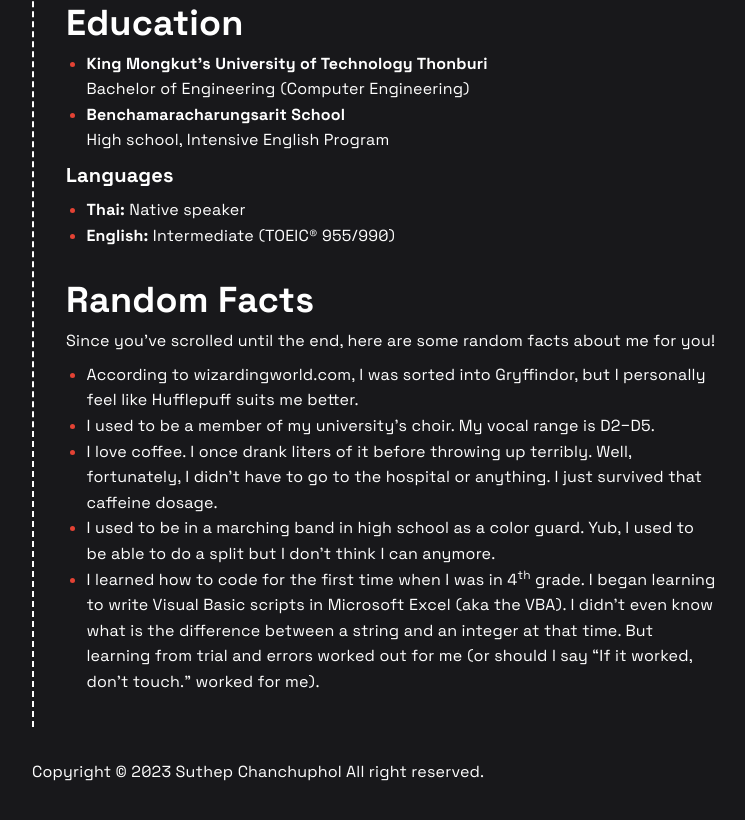
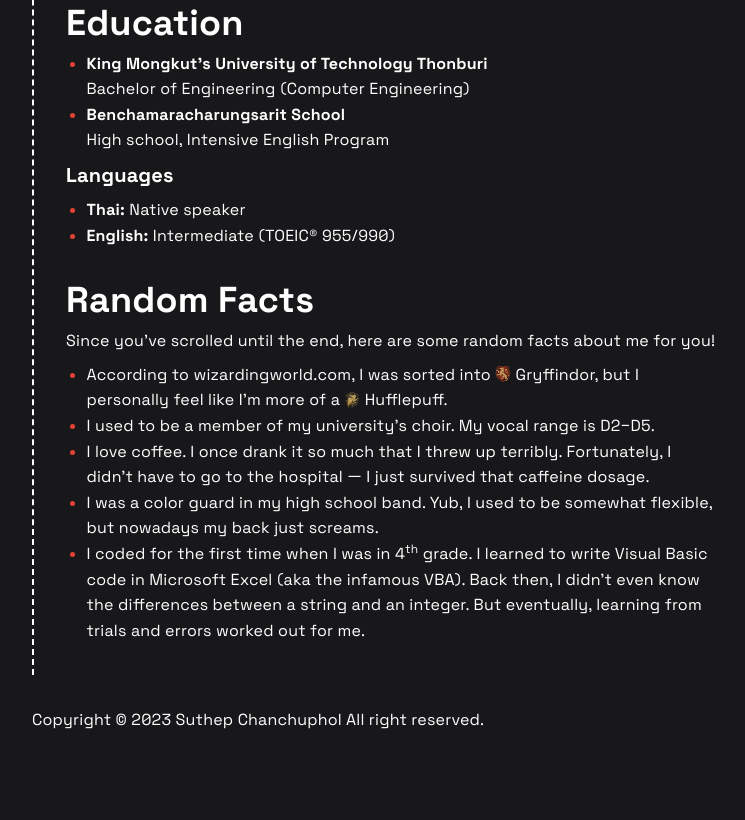
Before and after one commit to rootEnginear/rootEnginear.github.io, an Astro site: page / in a window 1280 px wide. Shown: the part 4737-5557 px from the top of the page, without its empty margins (532-1277 px from the left). Built offline with nearby package versions, Linux system fonts and the light colour scheme; Astro itself is replaced by a stand-in of ours.

Commit message:
fix: adjust random facts

```diff
--- a/src/sections/random-facts.astro
+++ b/src/sections/random-facts.astro
@@ -5,27 +5,40 @@
   </p>
   <ul class="ml-list list-disc marker:text-accent">
     <li>
-      According to wizardingworld.com, I was sorted into Gryffindor, but I personally feel
-      like Hufflepuff suits me better.
+      According to wizardingworld.com, I was sorted into <img
+        class="-top-2 inline-block"
+        src="./img/gryffindor.webp"
+        alt=""
+        width="16"
+        height="16"
+        loading="lazy"
+        decoding="async"
+      /> Gryffindor, but I personally feel like I&apos;m more of a <img
+        class="-top-2 inline-block"
+        src="./img/hufflepuff.webp"
+        alt=""
+        width="16"
+        height="16"
+        loading="lazy"
+        decoding="async"
+      /> Hufflepuff.
     </li>
     <li>
       I used to be a member of my university&apos;s choir. My vocal range is D2&ndash;D5.
     </li>
     <li>
-      I love coffee. I once drank liters of it before throwing up terribly. Well,
-      fortunately, I didn&apos;t have to go to the hospital or anything. I just survived
-      that caffeine dosage.
+      I love coffee. I once drank it so much that I threw up terribly. Fortunately, I
+      didn&apos;t have to go to the hospital — I just survived that caffeine dosage.
     </li>
     <li>
-      I used to be in a marching band in high school as a color guard. Yub, I used to be
-      able to do a split but I don&apos;t think I can anymore.
+      I was a color guard in my high school band. Yub, I used to be somewhat flexible, but
+      nowadays my back just screams.
     </li>
     <li>
-      I learned how to code for the first time when I was in 4<sup>th</sup> grade. I began
-      learning to write Visual Basic scripts in Microsoft Excel (aka the VBA). I didn&apos;t
-      even know what is the difference between a string and an integer at that time. But learning
-      from trial and errors worked out for me (or should I say &ldquo;If it worked, don&apos;t
-      touch.&rdquo; worked for me).
+      I coded for the first time when I was in 4<sup>th</sup> grade. I learned to write Visual
+      Basic code in Microsoft Excel (aka the infamous VBA). Back then, I didn&apos;t even know
+      the differences between a string and an integer. But eventually, learning from trials
+      and errors worked out for me.
     </li>
   </ul>
 </section>
```
Also changed, not shown: public/img/gryffindor.webp (added), public/img/hufflepuff.webp (added).
